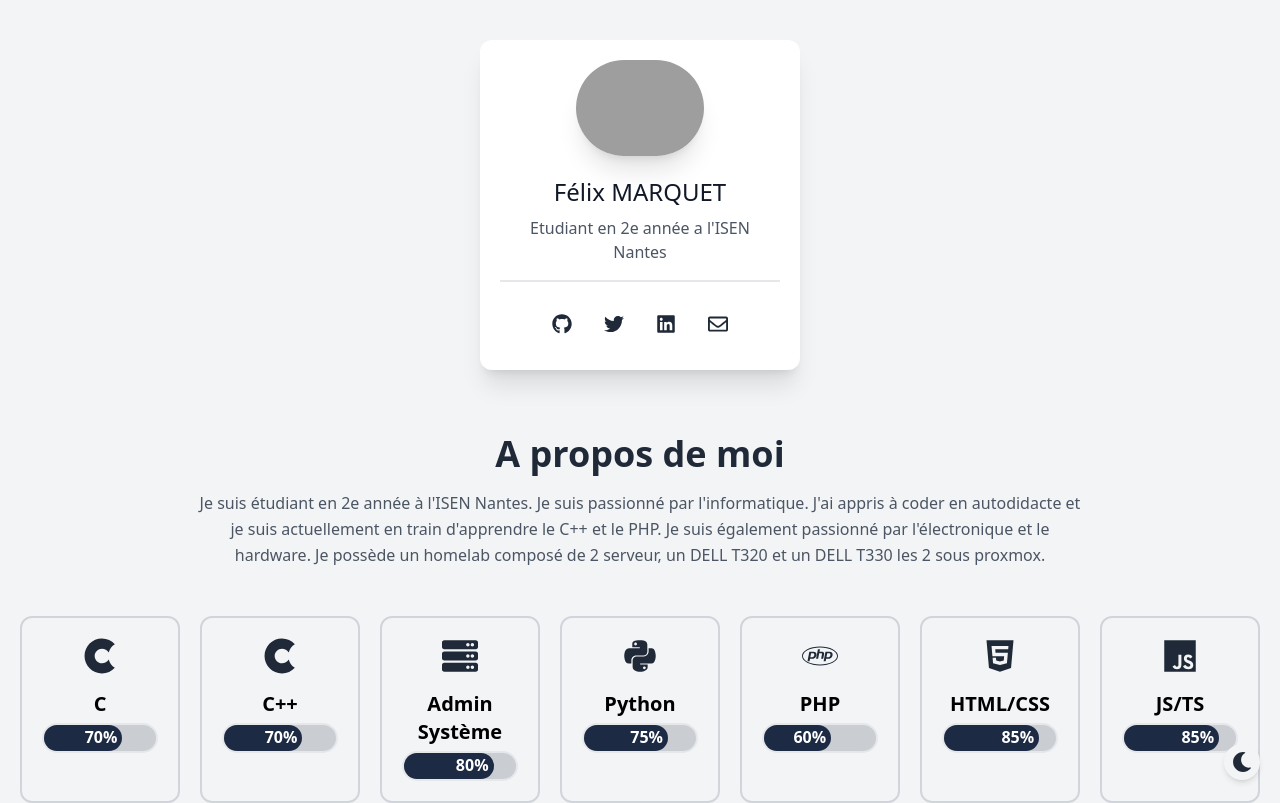
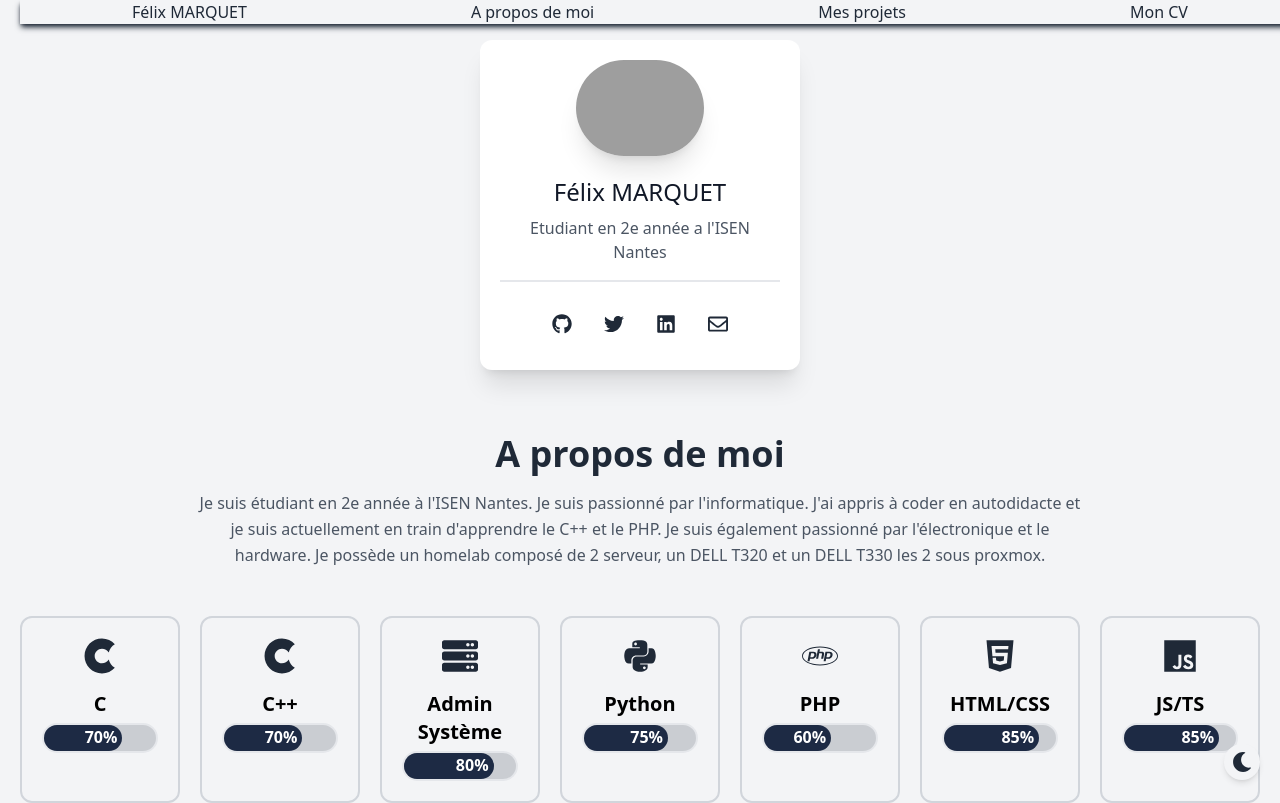
Before and after one commit to BreizhHardware/portfolio, a React (Create React App) app: page / in a window 1280 px wide. Shown: the top 803 px of the page. Built offline with nearby package versions, Linux system fonts and the light colour scheme; grey boxes are pictures that could not be loaded.

Commit message:
Add topBar

```diff
--- a/src/App.js
+++ b/src/App.js
@@ -7,6 +7,7 @@ import Skills from "./components/Skills.tsx";
 import Project from "./components/Project.tsx";
 import Footer from "./components/Footer.tsx";
 import CV from "./components/CV.tsx";
+import Menu from "./components/Menu.tsx";
 import data from "./assets/DATA.ts";
 
 function App() {
@@ -29,6 +30,7 @@ function App() {
 
     return (
         <div className="min-h-screen py-10 px-3 sm:px-5 bg-gray-100 dark:bg-gray-900">
+            <Menu />
             <div data-aos="face-down" data-aos-duration="800">
                 <Card name={data.name} title={data.title} social={data.social} />
             </div>
--- a/src/components/About.tsx
+++ b/src/components/About.tsx
@@ -1,9 +1,9 @@
 // @ts-ignore
 import React from 'react';
 
-function About({title, description}) {
+function About({ref, title, description}) {
     return(
-      <div className="max-w-4xl mx-auto mt-16">
+      <div className="max-w-4xl mx-auto mt-16" id="about">
           <p className="text-2xl md:text-4xl font-bold text-center text-gray-800 dark:text-gray-200">{title}</p>
           <p className="text-base text-left md:text-center text-gray-600 leading-relaxed mt-4 dark:text-gray-400">{description}</p>
       </div>
--- a/src/components/CV.tsx
+++ b/src/components/CV.tsx
@@ -3,7 +3,7 @@ import React from 'react';
 
 function CV(){
     return (
-        <div className="max-w-4xl mx-auto mt-16 flex justify-center items-center flex-col gap-1">
+        <div className="max-w-4xl mx-auto mt-16 flex justify-center items-center flex-col gap-1" id="cv">
             <p className="text-2xl md:text-4xl font-bold text-center text-gray-800 dark:text-gray-200">Mon CV</p>
             <iframe src="/CV%20Félix%20MARQUET.pdf" className="w-full md:w-3/4 h-64 md:h-96 lg:h-screen" title="CV Félix MARQUET"></iframe>
         </div>
--- a/src/components/Card.tsx
+++ b/src/components/Card.tsx
@@ -6,7 +6,7 @@ function Card({name, title, social: {github, twitter, linkedin, mail}}){
     //Get avatar from gravatar using email
     const profile = `https://1.gravatar.com/avatar/4d43af207280d1d23e2a2905577c7b6167723fec2d33f946cc86f114c1a85b8d?size=256`;
     return (
-        <div className="w-full">
+        <div className="w-full" id="top">
             <div className="flex flex-col items-center justify-center max-w-xs mx-auto bg-white shadow-xl rounded-xl p-5 dark:bg-gray-800">
                 <div className="">
                     <img
--- /dev/null
+++ b/src/components/Menu.tsx
@@ -0,0 +1,17 @@
+//@ts-ignore
+import React from 'react';
+
+function Menu() {
+    return (
+        <nav className="fixed top-0 w-full bg-gray-100 dark:bg-gray-900 z-50 shadow-md shadow-gray-800 dark:shadow-gray-200">
+            <ul className="flex justify-around">
+                <li><a href="#top" className="text-gray-800 dark:text-gray-200">Félix MARQUET</a></li>
+                <li><a href="#about" className="text-gray-800 dark:text-gray-200">A propos de moi</a></li>
+                <li><a href="#projects" className="text-gray-800 dark:text-gray-200">Mes projets</a></li>
+                <li><a href="#cv" className="text-gray-800 dark:text-gray-200">Mon CV</a></li>
+            </ul>
+        </nav>
+    )
+}
+
+export default Menu;
--- a/src/components/Project.tsx
+++ b/src/components/Project.tsx
@@ -1,10 +1,11 @@
 // @ts-ignore
 import React from 'react';
+// @ts-ignore
 import ProjectCard from "./ProjectCard.tsx";
 
 function Projects({projects}) {
     return(
-        <div>
+        <div id="projects">
             <h1 className="mt-8 text-2xl md:text-4xl text-center font-extrabold dark:text-gray-200">Mes projets</h1>
                 <div className="flex-row flex-wrap flex justify-center gap-4">
                     {projects.map((project) => (
```
